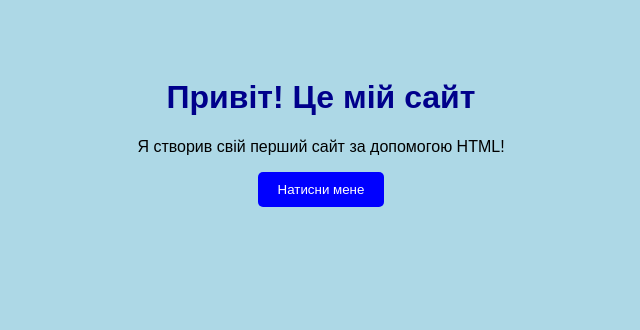
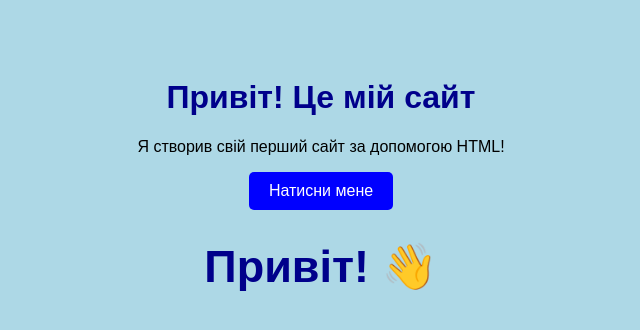
Before and after one commit to chbk40student4-wq/pryvit, a plain HTML site: page index.html in a window 1280 px wide. Both pictures are taken after a click on the button "Натисни мене". Shown: the whole page, without its empty margins (319-959 px from the left). Drawn offline with Linux system fonts and the light colour scheme.

Commit message:
Update index.html

```diff
--- a/index.html
+++ b/index.html
@@ -25,18 +25,74 @@
             border: none;
             border-radius: 5px;
             cursor: pointer;
+            font-size: 16px;
+            transition: background-color 0.3s, transform 0.3s;
+        }
+
+        button:hover {
+            background-color: darkblue;
+            transform: scale(1.05);
+        }
+
+        /* Початково привітання приховане */
+        #greeting {
+            opacity: 0;
+            transform: translateY(25px) scale(0.9);
+            margin-top: 30px;
+            color: darkblue;
+            font-size: 45px;
+            font-weight: bold;
+            pointer-events: none;
+        }
+
+        /* Анімація появи */
+        #greeting.show {
+            animation: appear 1s ease forwards;
+        }
+
+        @keyframes appear {
+            0% {
+                opacity: 0;
+                transform: translateY(25px) scale(0.9);
+            }
+
+            60% {
+                opacity: 1;
+                transform: translateY(-5px) scale(1.05);
+            }
+
+            100% {
+                opacity: 1;
+                transform: translateY(0) scale(1);
+            }
         }
     </style>
 </head>
+
 <body>
 
     <h1>Привіт! Це мій сайт</h1>
 
     <p>Я створив свій перший сайт за допомогою HTML!</p>
 
-    <button onclick="alert('Привіт!')">
+    <button onclick="showGreeting()">
         Натисни мене
     </button>
 
+    <div id="greeting">Привіт! 👋</div>
+
+    <script>
+        function showGreeting() {
+            const greeting = document.getElementById("greeting");
+
+            greeting.classList.remove("show");
+
+            // Перезапускаємо анімацію
+            void greeting.offsetWidth;
+
+            greeting.classList.add("show");
+        }
+    </script>
+
 </body>
 </html>
```
